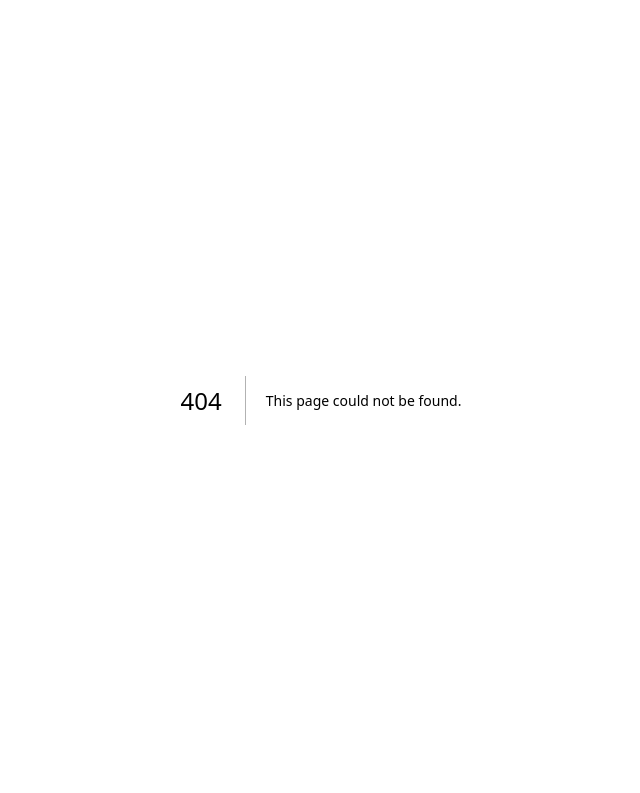
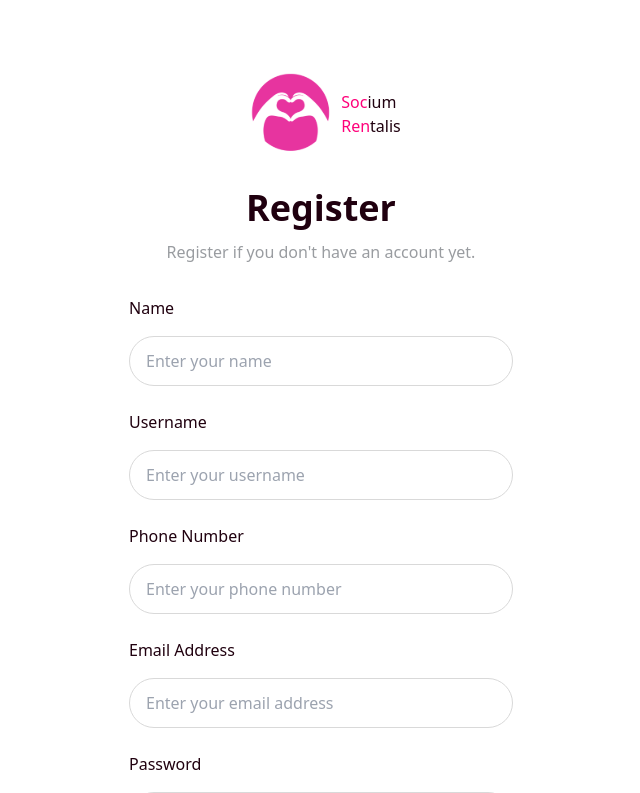
Before and after one commit to PBKKE08/socium-rentalis-fe, a Next.js app: page /register in a window 1280 px wide. Before the commit this address had no page. Shown: the top 793 px of the page, without its empty margins (319-959 px from the left). Built offline with nearby package versions, Linux system fonts and the light colour scheme.

Commit message:
create register page

```diff
--- /dev/null
+++ b/src/components/atoms/LogoIcon/index.tsx
@@ -0,0 +1,44 @@
+import Image from "next/image";
+
+interface LogoIconProps {
+  isBig?: boolean;
+}
+
+export default function LogoIcon({ isBig }: LogoIconProps) {
+  if (isBig)
+    return (
+      <div className="flex justify-center items-center mb-6">
+        <Image
+          src="/images/logo.svg"
+          width={100}
+          height={100}
+          alt="logo"
+          priority
+        />
+
+        <p className="text-heading font-medium text-base">
+          <span className="text-primary-200">Soc</span>ium
+          <br />
+          <span className="text-primary-200">Ren</span>talis
+        </p>
+      </div>
+    );
+
+  return (
+    <div className="flex justify-center items-center mb-6">
+      <Image
+        src="/images/logo.svg"
+        width={50}
+        height={50}
+        alt="logo"
+        priority
+      />
+
+      <p className="text-heading font-medium text-base">
+        <span className="text-primary-200 text-sm">Soc</span>ium
+        <br />
+        <span className="text-sm text-primary-200">Ren</span>talis
+      </p>
+    </div>
+  );
+}
--- a/src/components/organism/Auth/Form.tsx
+++ /dev/null
@@ -1,31 +0,0 @@
-import Button from "@/components/atoms/Button";
-import Input from "@/components/atoms/Input";
-
-export default function Form() {
-  return (
-    <form className="w-96 mt-8">
-      <div className="mb-6">
-        <Input
-          id="emailOrUsername"
-          type="text"
-          isLabel={true}
-          labelName="Email or Username"
-          placeholder="Enter your email or username"
-          required
-        />
-      </div>
-      <div className="mb-8">
-        <Input
-          id="password"
-          type="password"
-          isLabel={true}
-          labelName="Password"
-          placeholder="Enter your password"
-          required
-        />
-      </div>
-      <Button isPrimary type="submit" text="Login" className="mb-3" />
-      <Button type="submit" text="Register" />
-    </form>
-  );
-}
--- a/src/components/organism/Auth/LogoIcon.tsx
+++ /dev/null
@@ -1,21 +0,0 @@
-import Image from "next/image";
-
-export default function LogoIcon() {
-  return (
-    <div className="flex justify-center items-center mb-6">
-      <Image
-        src="/images/logo.svg"
-        width={100}
-        height={100}
-        alt="logo"
-        priority
-      />
-
-      <p className="text-heading font-medium text-base">
-        <span className="text-primary-200">Soc</span>ium
-        <br />
-        <span className="text-primary-200">Ren</span>talis
-      </p>
-    </div>
-  );
-}
--- a/src/pages/login/index.tsx
+++ b/src/pages/login/index.tsx
@@ -1,17 +1,41 @@
-import Form from "@/components/organism/Auth/Form";
-import LogoIcon from "@/components/organism/Auth/LogoIcon";
+import Button from "@/components/atoms/Button";
+import Input from "@/components/atoms/Input";
+import LogoIcon from "@/components/atoms/LogoIcon";
 
 export default function Login() {
   return (
     <div className="flex flex-col items-center justify-center min-h-screen px-8 py-16">
-      <LogoIcon />
+      <LogoIcon isBig />
 
       <h1 className="text-heading text-4xl font-semibold">Login</h1>
       <p className="text-base text-font-primary-400 mt-3">
         Login before you place an order partner.
       </p>
 
-      <Form />
+      <form className="w-96 mt-8">
+        <div className="mb-6">
+          <Input
+            id="emailOrUsername"
+            type="text"
+            isLabel={true}
+            labelName="Email or Username"
+            placeholder="Enter your email or username"
+            required
+          />
+        </div>
+        <div className="mb-8">
+          <Input
+            id="password"
+            type="password"
+            isLabel={true}
+            labelName="Password"
+            placeholder="Enter your password"
+            required
+          />
+        </div>
+        <Button isPrimary type="submit" text="Login" className="mb-3" />
+        <Button type="submit" text="Register" />
+      </form>
     </div>
   );
 }
--- /dev/null
+++ b/src/pages/register/index.tsx
@@ -0,0 +1,71 @@
+import Button from "@/components/atoms/Button";
+import Input from "@/components/atoms/Input";
+import LogoIcon from "@/components/atoms/LogoIcon";
+
+export default function Register() {
+  return (
+    <div className="flex flex-col items-center justify-center min-h-screen px-8 py-16">
+      <LogoIcon isBig />
+
+      <h1 className="text-heading text-4xl font-semibold">Register</h1>
+      <p className="text-base text-font-primary-400 mt-3">
+        Register if you don't have an account yet.
+      </p>
+
+      <form className="w-96 mt-8">
+        <div className="mb-6">
+          <Input
+            id="name"
+            type="text"
+            isLabel={true}
+            labelName="Name"
+            placeholder="Enter your name"
+            required
+          />
+        </div>
+        <div className="mb-6">
+          <Input
+            id="username"
+            type="text"
+            isLabel={true}
+            labelName="Username"
+            placeholder="Enter your username"
+            required
+          />
+        </div>
+        <div className="mb-6">
+          <Input
+            id="phone"
+            type="tel"
+            isLabel={true}
+            labelName="Phone Number"
+            placeholder="Enter your phone number"
+            required
+          />
+        </div>
+        <div className="mb-6">
+          <Input
+            id="email"
+            type="email"
+            isLabel={true}
+            labelName="Email Address"
+            placeholder="Enter your email address"
+            required
+          />
+        </div>
+        <div className="mb-8">
+          <Input
+            id="password"
+            type="password"
+            isLabel={true}
+            labelName="Password"
+            placeholder="Enter your password"
+            required
+          />
+        </div>
+        <Button isPrimary type="submit" text="Register" className="mb-3" />
+        <Button type="submit" text="Login" />
+      </form>
+    </div>
+  );
+}
```
